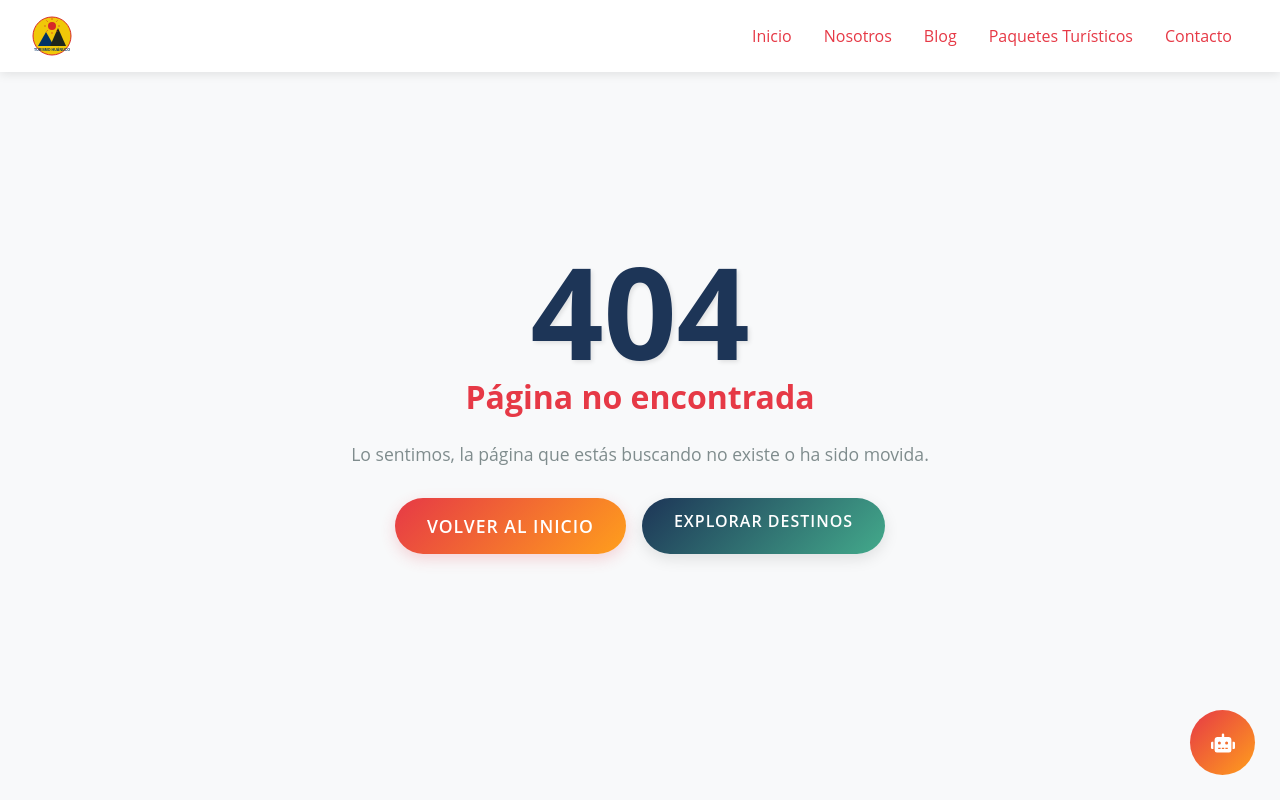
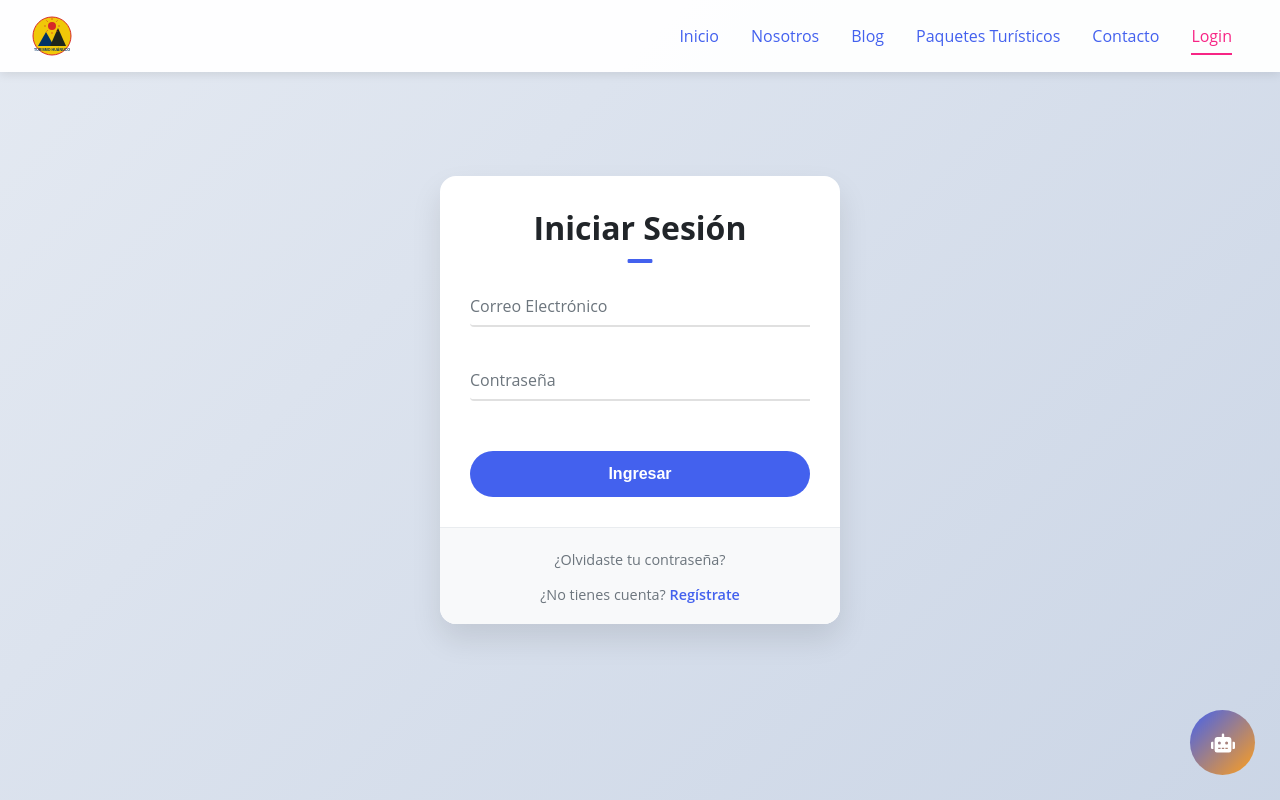
Before and after one commit to Estheban18/Hua-nuco-Milenario, a React (Vite) app: page /login in a window 1280 px wide. Built offline with nearby package versions, Linux system fonts and the light colour scheme.

Commit message:
LoginCreado

```diff
--- a/src/App.jsx
+++ b/src/App.jsx
@@ -10,6 +10,7 @@ import Footer from './components/Footer';
 import Chatbot from './components/Chatbot';
 import Loading from './components/Loading';
 import Error404 from './components/Error404';
+import Login from './components/login';
 import { TurismoProvider } from './context/TurismoContext';
 
 function App() {
@@ -53,6 +54,7 @@ function App() {
               <Route path="/nosotros" element={<Nosotros />} />
               <Route path="/blog" element={<Blog />} />
               <Route path="/contacto" element={<Contacto />} />
+              <Route path="/login" element={<Login />} />
               <Route path="*" element={<Error404 />} />
             </Routes>
           </AnimatePresence>
--- a/src/components/Navbar.jsx
+++ b/src/components/Navbar.jsx
@@ -1,6 +1,6 @@
 import React, { useState, useEffect } from 'react';
 import { Link, useLocation } from 'react-router-dom';
-import { FaBars, FaTimes, FaSearch } from 'react-icons/fa';
+import { FaBars, FaTimes, FaSearch, FaUser } from 'react-icons/fa';
 import '../styles/Navbar.css';
 
 const Navbar = () => {
@@ -15,9 +15,9 @@ const Navbar = () => {
   { name: 'Nosotros', path: '/nosotros' },
   { name: 'Blog', path: '/blog' },
   { name: 'Paquetes Turísticos', path: '/paquetes' },
-  { name: 'Contacto', path: '/contacto' }
+  { name: 'Contacto', path: '/contacto' },
+  { name: 'Login', path: '/login', icon: <FaUser /> }
 ];
-
 
   useEffect(() => {
     const handleScroll = () => {
--- a/src/components/login.jsx
+++ b/src/components/login.jsx
@@ -1,5 +1,5 @@
 import React, { useState } from 'react';
-import './Login.css';
+import '../styles/login.css';
 
 const Login = () => {
   const [email, setEmail] = useState('');
--- a/src/styles/login.css
+++ b/src/styles/login.css
@@ -1,4 +1,15 @@
+
+
+
+
+
+
+
 /* Variables de colores */
+
+
+
+
 :root {
   --primary-color: #4361ee;
   --primary-dark: #3a0ca3;
@@ -247,3 +258,11 @@
     padding: 0 20px 20px;
   }
 }
+
+
+.nav-icon {
+  margin-right: 8px;
+  display: inline-flex;
+  align-items: center;
+  font-size: 1.1em;
+}
```
